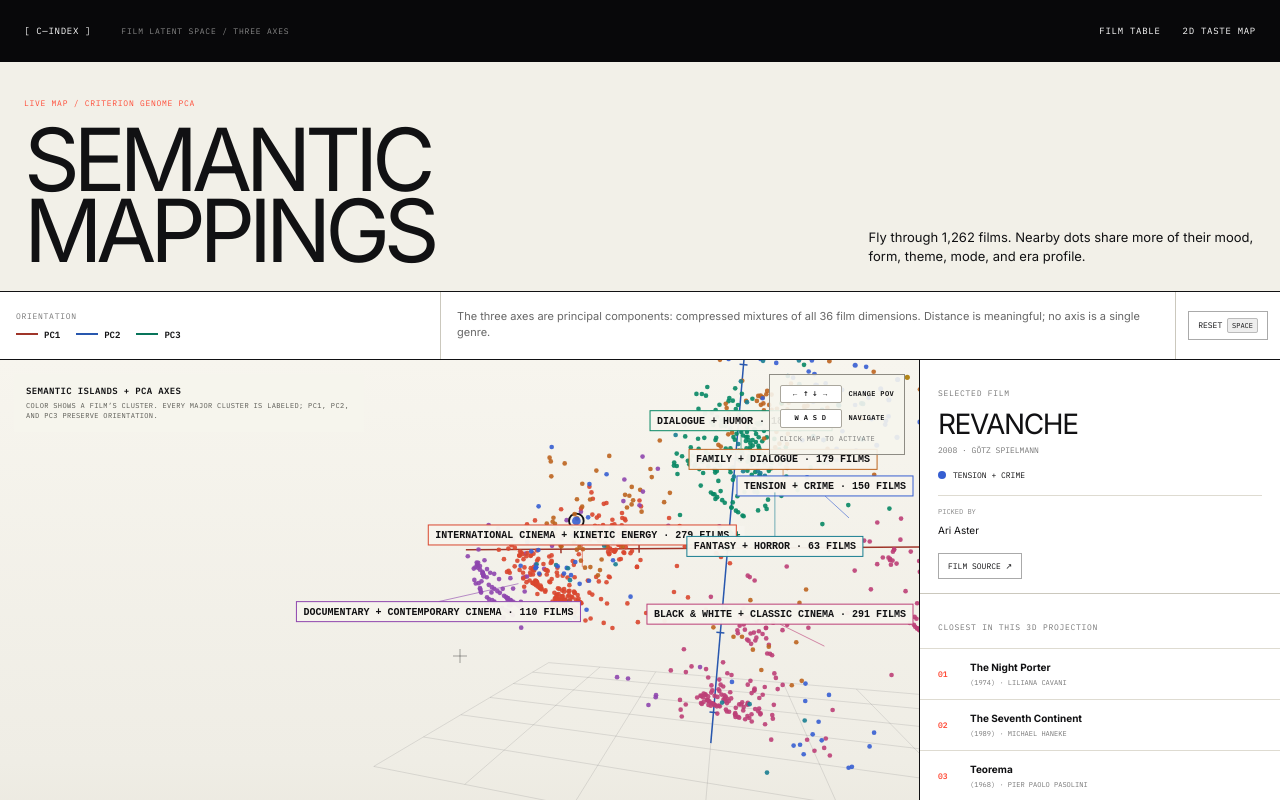
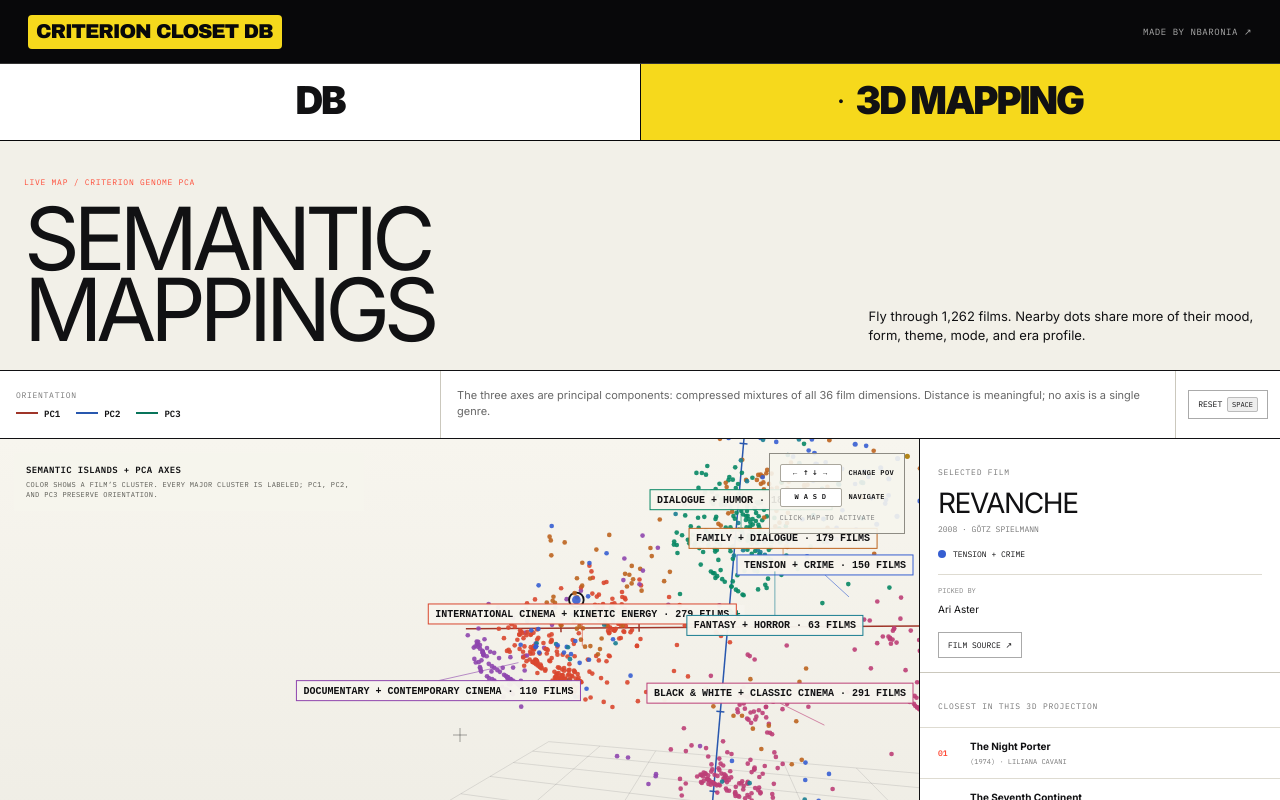
Before and after one commit to neelbaronia/criterion-closet-explorer, a Next.js app: page /semantic-islands in a window 1280 px wide. Shown: the top 800 px of the page. Built offline with nearby package versions, Linux system fonts and the light colour scheme; no server answers.

Commit message:
Add DB and 3D Mapping tabs

```diff
--- a/app/globals.css
+++ b/app/globals.css
@@ -95,9 +95,55 @@
   outline: none;
 }
 
+.view-tabs {
+  background: var(--white);
+  border-bottom: 1px solid var(--black);
+  display: grid;
+  grid-template-columns: 1fr 1fr;
+  position: sticky;
+  top: 64px;
+  z-index: 29;
+}
+
+.view-tab {
+  align-items: center;
+  display: flex;
+  font-family: var(--font-sans), sans-serif;
+  font-size: clamp(26px, 3vw, 42px);
+  font-weight: 850;
+  justify-content: center;
+  letter-spacing: -0.055em;
+  min-height: 76px;
+  padding: 8px 24px 10px;
+  text-decoration: none;
+  text-transform: uppercase;
+}
+
+.view-tab + .view-tab {
+  border-left: 1px solid var(--black);
+}
+
+.view-tab:hover,
+.view-tab:focus-visible {
+  background: #fff4a8;
+  outline: none;
+}
+
+.view-tab--active {
+  background: var(--yellow);
+}
+
+.view-tab--active::before {
+  content: "●";
+  font-family: var(--font-mono), monospace;
+  font-size: 9px;
+  letter-spacing: 0;
+  margin-right: 12px;
+}
+
 .database-shell {
   background: var(--paper);
-  min-height: calc(100vh - 64px);
+  min-height: calc(100vh - 140px);
 }
 
 .visually-hidden {
@@ -805,8 +851,23 @@
     font-size: 7px;
   }
 
+  .view-tabs {
+    top: 56px;
+  }
+
+  .view-tab {
+    font-size: 22px;
+    min-height: 58px;
+    padding: 6px 12px 8px;
+  }
+
+  .view-tab--active::before {
+    font-size: 7px;
+    margin-right: 8px;
+  }
+
   .database-shell {
-    min-height: calc(100vh - 56px);
+    min-height: calc(100vh - 114px);
   }
 
   .filter-panel {
--- a/app/page.tsx
+++ b/app/page.tsx
@@ -6,6 +6,7 @@
 import filmsData from "../data/films.json";
 import peopleData from "../data/people.json";
 import streamingAvailabilityData from "../data/streaming-availability.json";
+import SiteNavigation from "./site-navigation";
 
 type Film = {
   collectionId: string;
@@ -578,23 +579,7 @@
 
   return (
     <main id="top">
-      <header className="site-header">
-        <a
-          className="wordmark"
-          href="#top"
-          aria-label="Criterion Closet DB home"
-        >
-          Criterion Closet DB
-        </a>
-        <a
-          className="maker-link"
-          href="https://github.com/neelbaronia"
-          target="_blank"
-          rel="noreferrer"
-        >
-          Made by nbaronia ↗
-        </a>
-      </header>
+      <SiteNavigation active="db" />
 
       <section className="database-shell" aria-labelledby="database-title">
         <h1 className="visually-hidden" id="database-title">
--- a/app/semantic-islands/page.tsx
+++ b/app/semantic-islands/page.tsx
@@ -1,5 +1,4 @@
 "use client";
-/* eslint-disable @next/next/no-html-link-for-pages -- View switches use full navigation so the large archive route cannot stall an RSC transition. */
 
 import {
   KeyboardEvent,
@@ -13,6 +12,7 @@
   useState,
 } from "react";
 import tasteMapData from "../../data/taste-map.json";
+import SiteNavigation from "../site-navigation";
 import styles from "./semantic-islands.module.css";
 
 type Dimension = {
@@ -750,14 +750,7 @@
 
   return (
     <main className={styles.page}>
-      <header className={styles.header}>
-        <a href="/">[ C—INDEX ]</a>
-        <span>Film latent space / three axes</span>
-        <nav aria-label="Explorer views">
-          <a href="/">Film table</a>
-          <a href="/taste-map">2D taste map</a>
-        </nav>
-      </header>
+      <SiteNavigation active="mapping" />
 
       <section className={styles.titleBar}>
         <div>
--- a/app/semantic-islands/semantic-islands.module.css
+++ b/app/semantic-islands/semantic-islands.module.css
@@ -7,45 +7,6 @@
   background: var(--paper);
   color: var(--ink);
   min-height: 100vh;
-}
-
-.header {
-  align-items: center;
-  background: var(--black);
-  color: white;
-  display: grid;
-  font-family: var(--font-mono), monospace;
-  grid-template-columns: auto 1fr auto;
-  height: 62px;
-  padding: 0 24px;
-  position: sticky;
-  top: 0;
-  z-index: 20;
-}
-
-.header a {
-  font-size: 9px;
-  letter-spacing: 0.08em;
-  text-decoration: none;
-  text-transform: uppercase;
-}
-
-.header > span {
-  color: #888;
-  font-size: 8px;
-  letter-spacing: 0.1em;
-  margin-left: 30px;
-  text-transform: uppercase;
-}
-
-.header nav {
-  display: flex;
-  gap: 22px;
-}
-
-.header a:hover,
-.header a:focus-visible {
-  color: var(--yellow);
 }
 
 .titleBar {
@@ -556,16 +517,6 @@
 }
 
 @media (max-width: 760px) {
-  .header {
-    grid-template-columns: auto 1fr;
-    padding: 0 14px;
-  }
-
-  .header > span,
-  .header nav a:last-child {
-    display: none;
-  }
-
   .titleBar {
     grid-template-columns: 1fr;
   }
--- /dev/null
+++ b/app/site-navigation.tsx
@@ -0,0 +1,48 @@
+/* eslint-disable @next/next/no-html-link-for-pages -- View tabs use full navigation so the archive route cannot stall an RSC transition. */
+
+export default function SiteNavigation({
+  active,
+}: {
+  active: "db" | "mapping";
+}) {
+  return (
+    <>
+      <header className="site-header">
+        <a
+          className="wordmark"
+          href="/"
+          aria-label="Criterion Closet DB home"
+        >
+          Criterion Closet DB
+        </a>
+        <a
+          className="maker-link"
+          href="https://github.com/neelbaronia"
+          target="_blank"
+          rel="noreferrer"
+        >
+          Made by nbaronia ↗
+        </a>
+      </header>
+
+      <nav className="view-tabs" aria-label="Primary views">
+        <a
+          className={`view-tab${active === "db" ? " view-tab--active" : ""}`}
+          href="/"
+          aria-current={active === "db" ? "page" : undefined}
+        >
+          DB
+        </a>
+        <a
+          className={`view-tab${
+            active === "mapping" ? " view-tab--active" : ""
+          }`}
+          href="/semantic-islands"
+          aria-current={active === "mapping" ? "page" : undefined}
+        >
+          3D Mapping
+        </a>
+      </nav>
+    </>
+  );
+}
```
Also changed, not shown: 1 other file (tests, documents, lock files or other folders).
